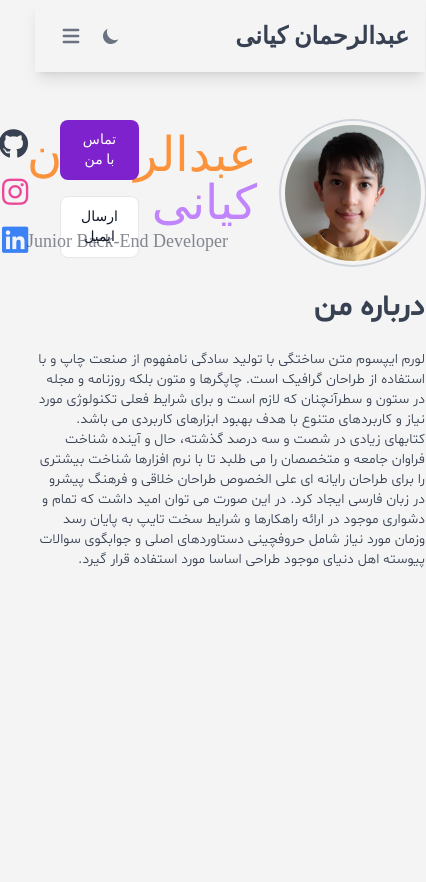
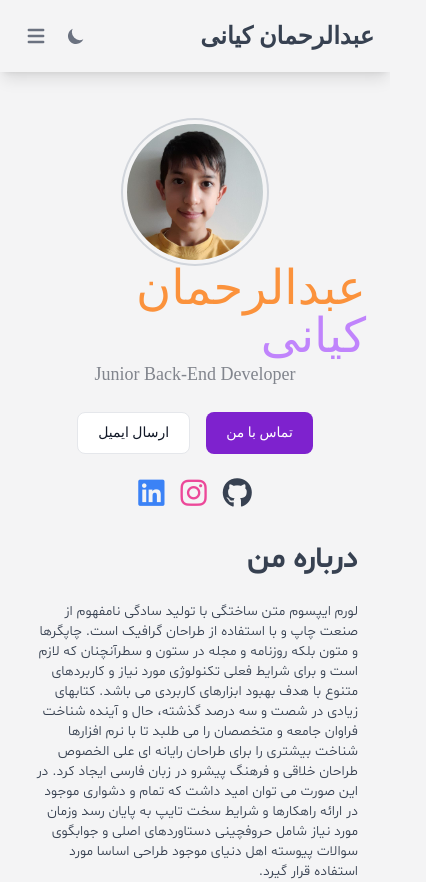
Before and after one commit to abdoki7788/abdoki7788.github.io, a website: page src/index.html in a window 390 px wide. Shown: the whole page, 426 px wide, since content can reach past the window. Before the commit the page ends 844 px from the top, so only its background shows below. Drawn offline with nearby package versions, Linux system fonts and the light colour scheme; files that its build step writes are made by us from their sources; a web font is replaced by a local one.

Commit message:
about me and profile responsived

```diff
--- a/src/index.html
+++ b/src/index.html
@@ -70,39 +70,39 @@
     </nav>
     <main class="container mx-auto">
 
-        <div id="profile" class="flex flex-row mt-12 justify-between items-center">
-            <div id="profile-right" class="flex">
+        <div id="profile" class="flex flex-col md:flex-row mt-12 justify-between items-center">
+            <div id="profile-right" class="flex flex-col sm:flex-row items-center justify-center max-sm:mb-6">
                 <img class="w-36 h-w-36 p-1 rounded-full ring-2 ring-gray-300 dark:ring-gray-500"
                     src="images/22879892593511.jpg" alt="Bordered avatar">
                 <div class="flex flex-col justify-center mx-6">
                     <h1 class="font-ravi text-gray-700 dark:text-gray-300 text-5xl"><span
                             class="text-orange-400">عبدالرحمان</span> <span class="text-purple-400">کیانی</span></h1>
-                    <span class="font-ravi text-gray-900 dark:text-green-200 opacity-50 self-end text-lg">Junior Back-End Developer</span>
+                    <span class="font-ravi text-gray-900 dark:text-green-200 opacity-50 self-end text-lg max-sm:text-center w-full">Junior Back-End Developer</span>
                 </div>
             </div>
-            <div id="profile-left" class="flex flex-row-reverse justify-between items-center">
-                <div id="socials" class="mr-8 flex flex-col">
-                    <a href="http://google.com/" class="my-2 text-gray-700 dark:text-gray-400">
+            <div id="profile-left" class="flex flex-col-reverse md:flex-row-reverse justify-between items-center">
+                <div id="socials" class="max-md:mt-4 md:mr-8 flex md:flex-col">
+                    <a href="http://google.com/" class="m-2 text-gray-700 dark:text-gray-400">
                         <i class="fa-brands fa-github text-3xl"></i>
                     </a>
-                    <a href="http://google.com/" class="my-2 text-pink-500">
+                    <a href="http://google.com/" class="m-2 text-pink-500">
                         <i class="fa-brands fa-instagram text-3xl"></i>
                     </a>
-                    <a href="http://google.com/" class="my-2 text-blue-500">
+                    <a href="http://google.com/" class="m-2 text-blue-500">
                         <i class="fa-brands fa-linkedin text-3xl"></i>
                     </a>
                 </div>
-                <div class="flex flex-col justify-center">
+                <div class="flex md:flex-col justify-center">
                     <button type="button"
-                        class="font-ravi focus:outline-none text-white bg-purple-700 hover:bg-purple-800 focus:ring-4 focus:ring-purple-300 font-medium rounded-lg text-sm px-5 py-2.5 mb-2 dark:bg-purple-600 dark:hover:bg-purple-700 dark:focus:ring-purple-900">تماس
+                        class="font-ravi focus:outline-none text-white bg-purple-700 hover:bg-purple-800 focus:ring-4 focus:ring-purple-300 font-medium rounded-lg text-sm px-5 py-2.5 md:mb-2 dark:bg-purple-600 dark:hover:bg-purple-700 dark:focus:ring-purple-900">تماس
                         با من</button>
                     <button type="button"
-                        class="font-ravi mt-2 py-2.5 px-5 mb-2 text-sm font-medium text-gray-900 focus:outline-none bg-white rounded-lg border border-gray-200 hover:bg-gray-100 hover:text-blue-700 focus:z-10 focus:ring-4 focus:ring-gray-200 dark:focus:ring-gray-700 dark:bg-gray-800 dark:text-gray-400 dark:border-gray-600 dark:hover:text-white dark:hover:bg-gray-700">ارسال
+                        class="font-ravi md:mt-2 py-2.5 px-5 max-md:mr-4 md:mb-2 text-sm font-medium text-gray-900 focus:outline-none bg-white rounded-lg border border-gray-200 hover:bg-gray-100 hover:text-blue-700 focus:z-10 focus:ring-4 focus:ring-gray-200 dark:focus:ring-gray-700 dark:bg-gray-800 dark:text-gray-400 dark:border-gray-600 dark:hover:text-white dark:hover:bg-gray-700">ارسال
                         ایمیل</button>
                 </div>
             </div>
         </div>
-        <div id="about" class="flex flex-col md:px-24 mt-6">
+        <div id="about" class="flex flex-col px-8 md:px-24 sm:px-16 mt-6">
             <h2 class="text-3xl text-gray-700 dark:text-gray-400 font-shabnam-bold">
                 درباره من
             </h2>
```
